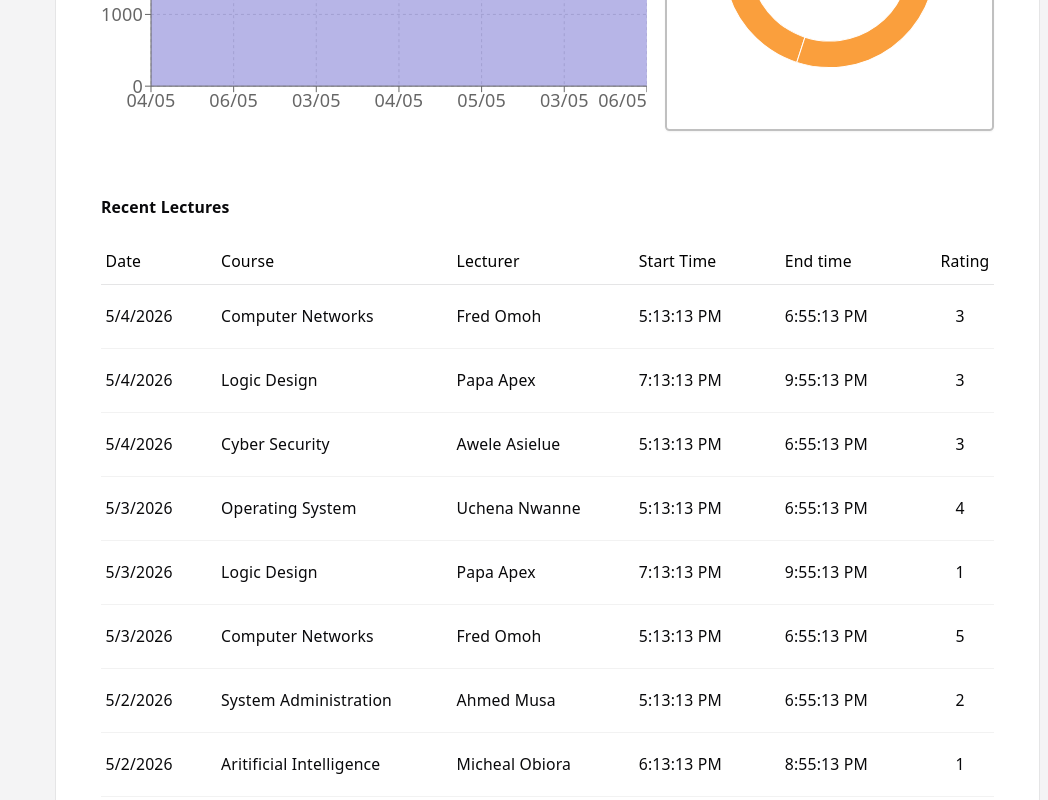
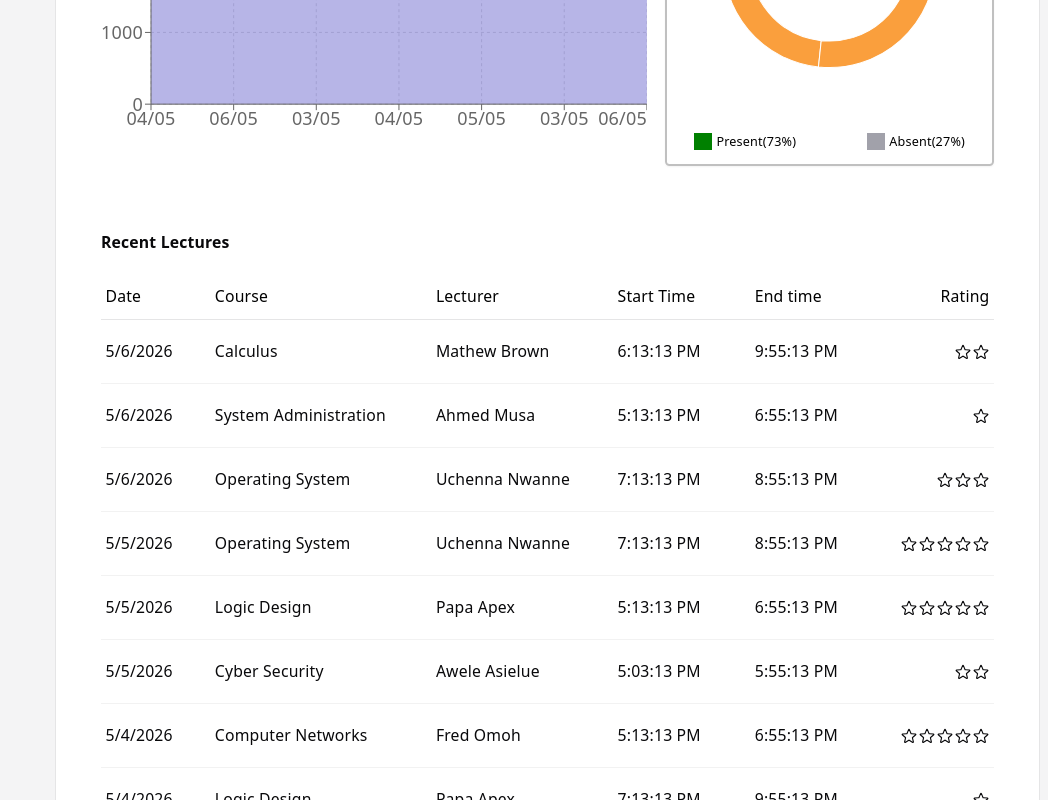
Before and after one commit to Ultimote01/S.A.M.S, a React (Vite) app: page / in a window 1280 px wide. Shown: the part 560-1360 px from the top of the page, without its empty margins (232-1280 px from the left). Built offline with nearby package versions, Linux system fonts and the light colour scheme.

Commit message:
added charts

```diff
--- a/src/components/PieChart.jsx
+++ b/src/components/PieChart.jsx
@@ -2,14 +2,14 @@ import { Pie, PieChart, Sector, Tooltip } from "recharts"
 
 
 function getData(arg){
-
+  const data = [
+  { name: "Group A", value: arg[0] * 100 },
+  { name: "Group B", value: arg[1] * 100 },
+]
+  return data;
 }
 // #region Sample data
-const data = [
-  { name: "Group A", value: 400 },
-  { name: "Group B", value: 300 },
-  { name: "Group C", value: 300 }
-]
+
 
 // #endregion
 const renderActiveShape = ({
@@ -87,8 +87,10 @@ const renderActiveShape = ({
 export default function CustomActiveShapePieChart({
   isAnimationActive = true,
   defaultIndex = undefined,
-  attendanceData= [0,0,0]
+  attendanceData= [0,0]
 }) {
+
+  console.log(getData(attendanceData), attendanceData)
   return (
     <PieChart
       style={{
@@ -107,7 +109,7 @@ export default function CustomActiveShapePieChart({
     >
       <Pie
         renderActiveShape={renderActiveShape}
-        data={data}
+        data={getData(attendanceData)}
         cx="50%"
         cy="50%"
         innerRadius="60%"
--- a/src/data/data.js
+++ b/src/data/data.js
@@ -5,7 +5,7 @@ export function getAttendance(){
             lecturer: "Ayanfe Bash",
             students: ["kemi", "Martins", "Tosin", "James","Kelvin"],
             startTime:  Date.now() - (5 * 24 * 60 * 60 * 1000),
-            createdAt: Date.now() - (5 * 24 * 60 * 60 * 1000),
+            createdAt: new Date(Date.now() - (5 * 24 * 60 * 60 * 1000)).toLocaleDateString(),
             endTime: Date.now() - (5 * 24 * 60 * 60 * 1000) + ( 3 * 60 * 60 * 1000)+(12 * 60 * 1000)
         },
         {
@@ -13,15 +13,15 @@ export function getAttendance(){
             lecturer: "Ayanfe Bash",
             students: ["Kemi","Kennedy", "James", "Tosin","Kelvin"],
             startTime: Date.now() - (5 * 24 * 60 * 60 * 1000) + ( 3 * 60 * 60 * 1000)+(40 * 60 * 1000),
-            createdAt: Date.now() - (5 * 24 * 60 * 60 * 1000),
+            createdAt: new Date(Date.now() - (5 * 24 * 60 * 60 * 1000)).toLocaleDateString(),
             endTime: Date.now() - (5 * 24 * 60 * 60 * 1000) + ( 6 * 60 * 60 * 1000)+(30 * 60 * 1000)
         },
         {
             course: "Calculus",
-            lecturer: "Mathew Brown",
+            lecturer: "Mathew Brownn",
             students: ['Kemi', "Kennedy","Kelvin","James", "Uchenna", "Ahmed", "Tosin"],
             startTime: Date.now() - (5 * 24 * 60 * 60 * 1000) + ( 6 * 60 * 60 * 1000)+(30 * 60 * 1000),
-            createdAt: Date.now() - (5 * 24 * 60 * 60 * 1000),
+            createdAt: new Date(Date.now() - (5 * 24 * 60 * 60 * 1000)).toLocaleDateString(),
             endTime: Date.now() - (5 * 24 * 60 * 60 * 1000) + ( 8 * 60 * 60 * 1000)+(12 * 60 * 1000)
         },
         {
@@ -29,7 +29,7 @@ export function getAttendance(){
             lecturer: "Micheal Obiora",
             students: ["Marvelous", "Kelvin", "Akinyemi", "Taiwo", "kemi", "Tosin"],
             startTime: Date.now() - (4 * 24 * 60 * 60 * 1000) + ( 1 * 60 * 60 * 1000)+(30 * 60 * 1000),
-            createdAt: Date.now() - (4 * 24 * 60 * 60 * 1000),
+            createdAt: new Date( Date.now() - (4 * 24 * 60 * 60 * 1000)).toLocaleDateString(),
             endTime:  Date.now() - (4 * 24 * 60 * 60 * 1000) + ( 3 * 60 * 60 * 1000)+(12 * 60 * 1000)
 
         },
@@ -38,7 +38,7 @@ export function getAttendance(){
             lecturer: "Micheal Obiora",
             students: ["Marvelous", "Kelvin", "Akinyemi", "Taiwo", "kemi"],
             startTime: Date.now() - (4 * 24 * 60 * 60 * 1000) + ( 2 * 60 * 60 * 1000)+(30 * 60 * 1000),
-            createdAt: Date.now() - (4 * 24 * 60 * 60 * 1000),
+            createdAt: new Date(Date.now() - (4 * 24 * 60 * 60 * 1000)).toLocaleDateString(),
             endTime:  Date.now() - (4 * 24 * 60 * 60 * 1000) + ( 5 * 60 * 60 * 1000)+(12 * 60 * 1000)
 
         },
@@ -47,7 +47,7 @@ export function getAttendance(){
             lecturer: "Ahmed Musa",
             students: ["Marvelous", "Kelvin", "Akinyemi", "Taiwo", "Kemi"],
             startTime: Date.now() - (4 * 24 * 60 * 60 * 1000) + ( 1 * 60 * 60 * 1000)+(30 * 60 * 1000),
-            createdAt: Date.now() - (4 * 24 * 60 * 60 * 1000),
+            createdAt:new Date( Date.now() - (4 * 24 * 60 * 60 * 1000)).toLocaleDateString(),
             endTime:  Date.now() - (4 * 24 * 60 * 60 * 1000) + ( 3 * 60 * 60 * 1000)+(12 * 60 * 1000)
 
         },
@@ -56,7 +56,7 @@ export function getAttendance(){
             lecturer: "Fred Omoh",
             students: ["Martha", "Kelvin", "Akinyemi", "Taiwo", "Damilola", "kemi"],
             startTime: Date.now()- (3 * 24 * 60 * 60 * 1000) + ( 1 * 60 * 60 * 1000)+(30 * 60 * 1000),
-            createdAt: Date.now() - (3 * 24 * 60 * 60 * 1000),
+            createdAt: new Date(Date.now() - (3 * 24 * 60 * 60 * 1000)).toLocaleDateString(),
             endTime:  Date.now() - (3 * 24 * 60 * 60 * 1000) + ( 3 * 60 * 60 * 1000)+(12 * 60 * 1000)
 
         },
@@ -65,7 +65,7 @@ export function getAttendance(){
             lecturer: "Papa Apex",
             students: ["Marvelous", "Kelvin","Kemi", "Akinyemi", "Taiwo","Tosin"],
             startTime: Date.now() - (3 * 24 * 60 * 60 * 1000)  + ( 3 * 60 * 60 * 1000)+(30 * 60 * 1000),
-            createdAt: Date.now() - (3 * 24 * 60 * 60 * 1000),
+            createdAt: new Date(Date.now() - (3 * 24 * 60 * 60 * 1000)).toLocaleDateString(),
             endTime:  Date.now() - (3 * 24 * 60 * 60 * 1000) + ( 6 * 60 * 60 * 1000)+(12 * 60 * 1000)
 
         }, {
@@ -73,7 +73,7 @@ export function getAttendance(){
             lecturer: "Uchena Nwanne",
             students: ["Marvelous", "Kelvin", "Akinyemi", "Taiwo", "Kemi","Tosin"],
             startTime: Date.now() - (3 * 24 * 60 * 60 * 1000) + ( 1 * 60 * 60 * 1000)+(30 * 60 * 1000),
-            createdAt: Date.now() - (3 * 24 * 60 * 60 * 1000),
+            createdAt: new Date(Date.now() - (3 * 24 * 60 * 60 * 1000)).toLocaleDateString(),
             endTime:  Date.now() - (3 * 24 * 60 * 60 * 1000) + ( 3 * 60 * 60 * 1000)+(12 * 60 * 1000)
 
         },
@@ -82,7 +82,7 @@ export function getAttendance(){
             lecturer: "Awele Asielue",
             students: ["Marvelous", "Kelvin", "Akinyemi", "Taiwo", "Kehinde", "Kemi"],
             startTime: Date.now() - (2 * 24 * 60 * 60 * 1000) + ( 1 * 60 * 60 * 1000)+(30 * 60 * 1000),
-            createdAt: Date.now() - (2 * 24 * 60 * 60 * 1000),
+            createdAt: new Date( Date.now() - (2 * 24 * 60 * 60 * 1000)).toLocaleDateString(),
             endTime:  Date.now() - (2 * 24 * 60 * 60 * 1000) + ( 3 * 60 * 60 * 1000)+(12 * 60 * 1000)
 
         },
@@ -91,7 +91,7 @@ export function getAttendance(){
             lecturer: "Papa Apex",
             students: ["Marvelous", "Kelvin","Kemi", "Akinyemi", "Taiwo","Kehinde"],
             startTime: Date.now() - (2 * 24 * 60 * 60 * 1000)  + ( 3 * 60 * 60 * 1000)+(30 * 60 * 1000),
-            createdAt: Date.now() - (2 * 24 * 60 * 60 * 1000),
+            createdAt: new Date(Date.now() - (2 * 24 * 60 * 60 * 1000)).toLocaleDateString(),
             endTime:  Date.now() - (2 * 24 * 60 * 60 * 1000) + ( 6 * 60 * 60 * 1000)+(12 * 60 * 1000)
 
         },
@@ -100,9 +100,58 @@ export function getAttendance(){
             lecturer: "Fred Omoh",
             students: ["Martha", "Kelvin", "Akinyemi", "Taiwo", "Damilola", "kemi"],
             startTime: Date.now()- (2 * 24 * 60 * 60 * 1000) + ( 1 * 60 * 60 * 1000)+(30 * 60 * 1000),
-            createdAt: Date.now() - (2 * 24 * 60 * 60 * 1000),
+            createdAt: new Date(Date.now() - (2 * 24 * 60 * 60 * 1000)).toLocaleDateString(),
             endTime:  Date.now() - (2 * 24 * 60 * 60 * 1000) + ( 3 * 60 * 60 * 1000)+(12 * 60 * 1000)
 
+        },
+         {
+            course: "Cyber Security",
+            lecturer: "Awele Asielue",
+            students: ["Marvelous", "Kelvin", "Akinyemi", "Taiwo", "Kehinde", "Kemi", "Ahmed"],
+            startTime: Date.now() - (1 * 24 * 60 * 60 * 1000) + ( 1 * 60 * 60 * 1000)+(20 * 60 * 1000),
+            createdAt: new Date(Date.now() - (1 * 24 * 60 * 60 * 1000)).toLocaleDateString(),
+            endTime:  Date.now() - (1 * 24 * 60 * 60 * 1000) + ( 2 * 60 * 60 * 1000)+(12 * 60 * 1000)
+        },
+         {
+            course: "Logic Design",
+            lecturer: "Papa Apex",
+            students: ["Marvelous", "Kelvin", "Akinyemi","Kehinde",  "Taiwo", "Kehinde", "Kemi"],
+            startTime: Date.now() - (1 * 24 * 60 * 60 * 1000) + ( 1 * 60 * 60 * 1000)+(30 * 60 * 1000),
+            createdAt: new Date(Date.now() - (1 * 24 * 60 * 60 * 1000)).toLocaleDateString(),
+            endTime:  Date.now() - (1 * 24 * 60 * 60 * 1000) + ( 3 * 60 * 60 * 1000)+(12 * 60 * 1000)
+        },
+        {
+             course: "Operating System",
+            lecturer: "Uchenna Nwanne",
+            students: ["Marvelous", "Kelvin", "Kehinde","Akinyemi","Nwanne",  "Taiwo", "Kehinde", "Kemi"],
+            startTime: Date.now() - (1 * 24 * 60 * 60 * 1000) + ( 3 * 60 * 60 * 1000)+(30 * 60 * 1000),
+            createdAt: new Date(Date.now() - (1 * 24 * 60 * 60 * 1000)).toLocaleDateString(),
+            endTime:  Date.now() - (1 * 24 * 60 * 60 * 1000) + ( 5 * 60 * 60 * 1000)+(12 * 60 * 1000)
+        },
+        {
+             course: "Operating System",
+            lecturer: "Uchenna Nwanne",
+            students: ["Marvelous", "Kelvin", "Kehinde","Akinyemi","Nwanne",  "Taiwo", "Kehinde", "Kemi"],
+            startTime: Date.now() - (0 * 24 * 60 * 60 * 1000) + ( 3 * 60 * 60 * 1000)+(30 * 60 * 1000),
+            createdAt: new Date(Date.now() - (0 * 24 * 60 * 60 * 1000)).toLocaleDateString(),
+            endTime:  Date.now() - (0 * 24 * 60 * 60 * 1000) + ( 5 * 60 * 60 * 1000)+(12 * 60 * 1000)
+        },
+        {
+            course: "System Administration",
+            lecturer: "Ahmed Musa",
+            students: ["Marvelous", "Kelvin", "Akinyemi", "Taiwo", "Kemi", "Kehinde"],
+            startTime: Date.now() - (0 * 24 * 60 * 60 * 1000) + ( 1 * 60 * 60 * 1000)+(30 * 60 * 1000),
+            createdAt: new Date(Date.now() - (0 * 24 * 60 * 60 * 1000)).toLocaleDateString(),
+            endTime:  Date.now() - (0 * 24 * 60 * 60 * 1000) + ( 3 * 60 * 60 * 1000)+(12 * 60 * 1000)
+        },
+        {
+
+            course: "Calculus",
+            lecturer: "Mathew Brown",
+            students: ['Kemi', "Kennedy","Kelvin","James", "kehinde", "Uchenna", "Ahmed", "Tosin"],
+            startTime: Date.now() - (0 * 24 * 60 * 60 * 1000) + ( 2 * 60 * 60 * 1000)+(30 * 60 * 1000),
+            createdAt: new Date(Date.now() - (0 * 24 * 60 * 60 * 1000)).toLocaleDateString(),
+            endTime: Date.now() - (0 * 24 * 60 * 60 * 1000) + ( 6 * 60 * 60 * 1000)+(12 * 60 * 1000)
         }
     ]
 }
--- a/src/page/Dashboard.jsx
+++ b/src/page/Dashboard.jsx
@@ -8,11 +8,12 @@ import { Divider } from '../components/divider';
 import { Heading, Subheading } from '../components/heading';
 import { getAttendance } from '../data/data';
 import { Table, TableBody, TableCell, TableHead, TableHeader, TableRow } from '../components/table';
-import { createStringTitle, getAveragePresentStudents, getTotalPresentStudents } from '../utils/helperFn';
+import { createStringTitle, getAttendeesByDate, getAveragePresentStudents, getTotalPresentStudents } from '../utils/helperFn';
 import api from '../api/api';
 import SimpleAreaChart from '../components/SimpleAreaChart';
 import CustomActiveShapePieChart from '../components/PieChart';
 import { ClockIcon } from '@heroicons/react/24/outline';
+import { StarIcon } from '@heroicons/react/24/outline';
 
 
 
@@ -62,6 +63,7 @@ export default  function Home() {
     const userObject = JSON.parse(localStorage.getItem("user"));
     const [notifications, setNotifications] = useState(userObject?.user?.notifications);
     const [isLoading, setIsLoading] = useState(false);
+    const [attendancePerDay, setAttendancePerDay] = useState(null);
 
     //  Total Attendees
     // Student that Attended all the classes
@@ -69,7 +71,7 @@ export default  function Home() {
 
     useEffect(()=>{
         Promise.resolve(getAttendance())
-        .then((data)=> setData(data));
+        .then((data)=>{ setData(data);  setAttendancePerDay(getAttendeesByDate(data, 0))});
     },[])
 
     if (!data[0]) return;
@@ -186,14 +188,41 @@ export default  function Home() {
                 <CheckCircleIcon className='size-4'/>
               <h4>Attendance Summary</h4>
               </div>
-              <select className='py-1 px-2 text-black rounded-[2px] text-[0.75em] font-semibold dark:text-white'>
-                <option selected>Today</option>
-                <option>Yesterday</option>
+              <select className='py-1 px-2 text-black rounded-[2px] text-[0.75em] font-semibold dark:text-white'
+              onChange={(e)=>{
+                 setAttendancePerDay(getAttendeesByDate(data, e.target.value));
+              }}>
+                <option value={0} selected>Today</option>
+                <option value={1}>Yesterday</option>
+                <option value={2}> 2 Days</option>
+                <option value={3}> 3 Days</option>
               </select>
             </div>
           <CustomActiveShapePieChart attendanceData={[
+              attendancePerDay, 30 - attendancePerDay
+          ]}/>
+          <div className='flex justify-between items-center px-6 pb-2 text-[0.7em]'>
+            <div>
+              <i className='px-2 mmin-h- mr-1 bg-[#008000]'></i>
+              <span>
+                Present(
+                  <span>
+                    {Math.round((attendancePerDay / 30 ) * 100)}%
+                  </span>)
+              </span>
+            </div>
+            <div>
+              <i className='px-2 mmin-h- mr-1 bg-zinc-400'></i>
+               <span>
+                Absent(
+                  <span>
+                    {Math.round(((30 - attendancePerDay) / 30 ) * 100)}%
+                  </span>
+                  )
 
-          ]}/>
+               </span>
+            </div>
+          </div>
           </div>
       </div>
 
@@ -233,8 +262,10 @@ export default  function Home() {
                 {new Date(attendance.endTime).toLocaleTimeString()}
                 </TableCell>
               <TableCell className="text-center">
-                {getRandomNumber(1,5)}
-                </TableCell>
+                <div className='flex justify-end'>
+                {Array.from({length:getRandomNumber(1,5)}).map((el, index)=><StarIcon key={index} className='size-4'/>)}
+                </div>
+               </TableCell>
             </TableRow>
           ))}
         </TableBody>
--- a/src/utils/helperFn.js
+++ b/src/utils/helperFn.js
@@ -43,3 +43,21 @@ export function getAveragePresentStudents(students, attendanceListSize) {
 
  return average;
 }
+
+
+export function getAttendeesByDate(data, date){
+     let totalAttendeesPerDay = 0 ;
+
+     data.forEach((attendance)=> {
+
+       if (attendance.createdAt === new Date(Date.now()-(date * 24 * 60 * 60 * 1000 )).toLocaleDateString()){
+        console.log(attendance.course)
+        totalAttendeesPerDay+=attendance.students.length;
+       }
+
+
+     })
+
+     return totalAttendeesPerDay;
+
+}
```
